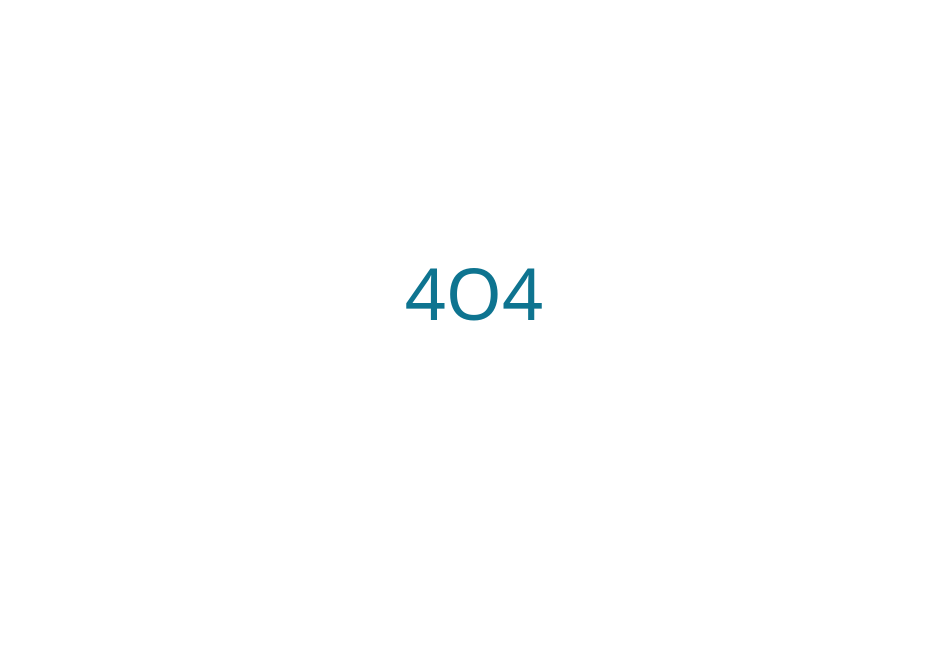
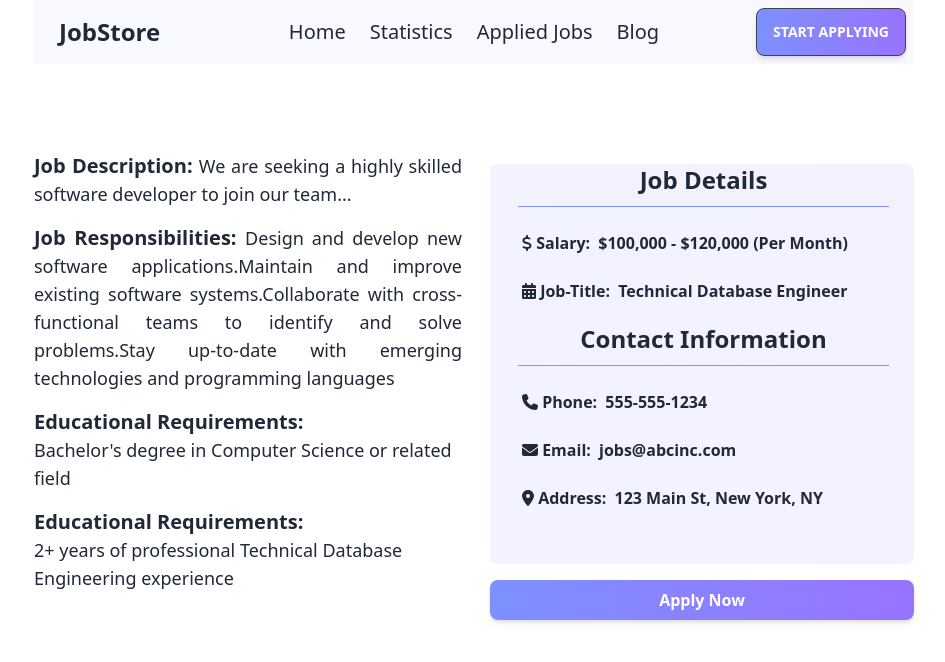
Before and after one commit to keyamoni05866/assignment-9, a React (Vite) app: page /job/1 in a window 1280 px wide. Shown: the top 662 px of the page, without its empty margins (166-1111 px from the left). Built offline with nearby package versions, Linux system fonts and the light colour scheme.

Commit message:
view details compelete

```diff
--- a/src/Components/Category/Category.jsx
+++ b/src/Components/Category/Category.jsx
@@ -1,13 +1,13 @@
 import React from 'react';
 import './Category.css'
 
-const Category = ({data}) => {
+const Category = ({category}) => {
     return (
         <div >
              <div className='category2 '>
-                 <img src={data.icon} alt=""  className='p-3'/>
-                 <h1  className='pb-2 ps-3 text-lg font-semibold'>{data.name}</h1>
-                 <p className='ps-3 text-lg pb-3'>{data.available_jobs}+ Jobs Available</p>
+                 <img src={category.icon} alt=""  className='p-3'/>
+                 <h1  className='pb-2 ps-3 text-lg font-semibold'>{category.name}</h1>
+                 <p className='ps-3 text-lg pb-3'>{category.available_jobs}+ Jobs Available</p>
              </div>
 
         </div>
--- a/src/Components/Header/Header.jsx
+++ b/src/Components/Header/Header.jsx
@@ -56,7 +56,7 @@ const Header = () => {
           </ul>
         </div>
         <div className="navbar-end">
-          <a className="btn  bg-blue-500 text-white font-semibold rounded-lg shadow-md hover:bg-blue-700 focus:outline-none focus:ring-2 focus:ring-blue-400 focus:ring-opacity-75">Start Applying</a>
+          <a className="btn  apply text-white font-semibold rounded-lg shadow-md hover:bg-blue-700 focus:outline-none focus:ring-2 focus:ring-blue-400 focus:ring-opacity-75">Start Applying</a>
         </div>
       </div>
     </div>
--- a/src/Components/Home/Home.jsx
+++ b/src/Components/Home/Home.jsx
@@ -5,13 +5,13 @@ import Category from "../Category/Category";
 import Job from "../Job/Job";
 
 const Home = () => {
-  const data1 = useLoaderData();
- const [jobs, setJobs] = useState([]);
- useEffect (() =>{
-       fetch('data2.json')
-       .then(res => res.json())
-       .then(data => setJobs(data))
- },[])
+  const jobs = useLoaderData();
+  const [categories, setCategories] = useState([]);
+  useEffect(() => {
+    fetch("data1.json")
+      .then((res) => res.json())
+      .then((data) => setCategories(data));
+  }, []);
 
   return (
     <div>
@@ -31,12 +31,12 @@ const Home = () => {
             need. Its your future. Come find it. Manage all your job application
             from start to finish.
           </p>
-          <button className=" mt-7 py-2 px-4 bg-blue-500 text-white font-semibold rounded-lg shadow-md hover:bg-blue-700 focus:outline-none focus:ring-2 focus:ring-blue-400 focus:ring-opacity-75">
+          <button className=" mt-7 py-2 px-4 apply text-white font-semibold rounded-lg shadow-md hover:bg-blue-700 focus:outline-none focus:ring-2 focus:ring-blue-400 focus:ring-opacity-75">
             Get Started
           </button>
         </div>
         <div className="img-container w-1/2">
-          <img src="https://i.ibb.co/wCdFrK8/P3-OLGJ1-copy-1.png"  alt="" />
+          <img src="https://i.ibb.co/wCdFrK8/P3-OLGJ1-copy-1.png" alt="" />
         </div>
       </div>
 
@@ -49,25 +49,25 @@ const Home = () => {
           </p>
         </div>
         <div className="category">
-          {data1.map((data) => (
-            <Category data={data} key={data.id}></Category>
+          {categories.map((category) => (
+            <Category category={category} key={category.id}></Category>
           ))}
         </div>
-        </div>
-        <div>
+      </div>
+      <div>
         <div className="text-center mt-20">
           <h1 className="text-4xl font-semibold mb-3">Featured Jobs</h1>
           <p className="text-xl">
-          Explore thousands of job opportunities with all the information you need. Its your future
+            Explore thousands of job opportunities with all the information you
+            need. Its your future
           </p>
         </div>
-             <div className="jobs-container ">
-             {
-                jobs.map(job => <Job job={job} key={job.id}></Job> )
-              }
-             </div>
+        <div className="jobs-container ">
+          {jobs.map((job) => (
+            <Job job={job} key={job.id}></Job>
+          ))}
         </div>
-
+      </div>
     </div>
   );
 };
--- a/src/Components/Job/Job.jsx
+++ b/src/Components/Job/Job.jsx
@@ -3,8 +3,9 @@ import "./Job.css";
 import ReactDOM from "react-dom";
 import { FontAwesomeIcon } from "@fortawesome/react-fontawesome";
 import { faLocationDot, faDollarSign } from "@fortawesome/free-solid-svg-icons";
+import { Link } from "react-router-dom";
 const Job = ({ job }) => {
-  const { title, company_name, location, Image, salary, job_type1, job_type2 } =
+  const { title, company_name, location, Image, salary, job_type1, job_type2 ,id} =
     job;
 
   return (
@@ -33,8 +34,8 @@ const Job = ({ job }) => {
         </div>
       </div>
 
-      <button className="mt-4 mb-0 py-2 px-4 bg-blue-500 text-white font-semibold rounded-lg shadow-md hover:bg-blue-700 focus:outline-none focus:ring-2 focus:ring-blue-400 focus:ring-opacity-75">
-        View Details
+      <button className="mt-4 mb-0 py-2 px-4 apply text-white font-semibold rounded-lg shadow-md hover:bg-blue-700 focus:outline-none focus:ring-2 focus:ring-blue-400 focus:ring-opacity-75">
+       <Link to={`/job/${id}`}> View Details</Link>
       </button>
     </div>
   );
--- /dev/null
+++ b/src/Components/JobDetails/JobDetails.css
@@ -0,0 +1,20 @@
+.contact-info {
+  background: linear-gradient(
+    90deg,
+    rgba(126, 144, 254, 0.1) 0%,
+    rgba(152, 115, 255, 0.1) 100%
+  );
+  border-radius: 8px;
+  width: 424px;
+  height: 400px;
+}
+.detail{
+    border-bottom: 1px solid #7E90FE ;
+    margin-right: 25px;
+    padding-bottom: 10px;
+
+}
+.apply{
+    background: linear-gradient(90deg, #7E90FE 0%, #9873FF 100%);
+
+}
--- /dev/null
+++ b/src/Components/JobDetails/JobDetails.jsx
@@ -0,0 +1,106 @@
+import React, { useEffect, useState } from "react";
+import { useLoaderData, useParams } from "react-router-dom";
+import "./JobDetails.css";
+import { FontAwesomeIcon } from "@fortawesome/react-fontawesome";
+import {
+  faDollarSign,
+  faPhone,
+  faEnvelope,
+  faCalendarAlt,
+  faLocationDot,
+} from "@fortawesome/free-solid-svg-icons";
+
+const JobDetails = () => {
+  const [singleJobs, setSingleJobs] = useState({});
+  const JobDetails = useLoaderData();
+  const id = useParams();
+  //  console.log(singleJobs)
+  const {
+    job_description,
+    job_responsibilities,
+    educational_requirements,
+    experience,
+    salary,
+    title,
+    phone,
+    email,
+    address,
+  } = singleJobs;
+  //   console.log(job_description);
+
+  useEffect(() => {
+    const details = JobDetails.find((job) => job.id == id.jobId);
+    setSingleJobs(details);
+  }, []);
+
+  return (
+    <div>
+      <div>
+        {/* <h2>Job Details</h2>
+      <img src="https://i.ibb.co/86zJxh1/Vector-1.png" alt="" />
+      <img src="https://i.ibb.co/PmNx9HL/Vector.png" alt="" /> */}
+      </div>
+      <div className="flex gap-7 w-full  mt-20 ">
+        <div className="description mt-2  w-3/5">
+          <p className="  text-xl font-semibold text-justify">
+            Job Description:{" "}
+            <span className="text-lg font-light">{job_description}</span>
+          </p>
+          <p className="  text-xl font-semibold text-justify mt-4">
+            Job Responsibilities:{" "}
+            <span className="text-lg font-light">{job_responsibilities}</span>
+          </p>
+          <h1 className="text-xl font-semibold text-justify mt-4">
+            Educational Requirements:
+          </h1>
+          <span className="text-lg font-light">{educational_requirements}</span>
+          <h1 className="text-xl font-semibold text-justify mt-4">
+            Educational Requirements:
+          </h1>
+          <span className="text-lg font-light">{experience}</span>
+        </div>
+        <div className="">
+          <div className="contact-info ">
+            <h1 className=" text-2xl font-semibold ms-7 detail mt-5 text-center">
+              Job Details
+            </h1>
+            <p className="mt-6 ms-8 font-semibold ">
+              {" "}
+              <FontAwesomeIcon icon={faDollarSign} /> Salary:
+              <span className="ps-1"> {salary} (Per Month)</span>
+            </p>
+            <p className="mt-6 ms-8 font-semibold">
+              {" "}
+              <FontAwesomeIcon icon={faCalendarAlt} /> Job-Title:
+              <span className="ps-1"> {title} </span>
+            </p>
+
+            <h1 className=" text-2xl font-semibold ms-7 detail mt-5 text-center">
+              Contact Information
+            </h1>
+            <p className="mt-6 ms-8 font-semibold ">
+              {" "}
+              <FontAwesomeIcon icon={faPhone} /> Phone:
+              <span className="ps-1"> {phone} </span>
+            </p>
+            <p className="mt-6 ms-8 font-semibold ">
+              {" "}
+              <FontAwesomeIcon icon={faEnvelope} /> Email:
+              <span className="ps-1"> {email} </span>
+            </p>
+            <p className="mt-6 ms-8 font-semibold ">
+              {" "}
+              <FontAwesomeIcon icon={faLocationDot} /> Address:
+              <span className="ps-1"> {address} </span>
+            </p>
+          </div>
+          <button className="mt-4 mb-0 py-2 px-4 apply text-white font-semibold rounded-lg shadow-md hover:bg-blue-700 focus:outline-none focus:ring-2 focus:ring-blue-400 focus:ring-opacity-75 w-full">
+            Apply Now
+          </button>
+        </div>
+      </div>
+    </div>
+  );
+};
+
+export default JobDetails;
--- a/src/main.jsx
+++ b/src/main.jsx
@@ -12,6 +12,7 @@ import Statistics from './Components/Statistics/Statistics';
 import Jobs from './Components/AppliedJobs/Jobs';
 import Blog from './Components/Blog/Blog';
 import ErrorPage from './Components/ErrorPage/ErrorPage';
+import JobDetails from './Components/JobDetails/JobDetails';
 
 const router = createBrowserRouter([
 
@@ -26,7 +27,12 @@ const router = createBrowserRouter([
       {
         path: '/',
         element: <Home></Home>,
-        loader: () => fetch('data1.json')
+        loader: () => fetch('/data2.json')
+      },
+      {
+         path: 'job/:jobId',
+         element: <JobDetails></JobDetails>,
+        loader: () => fetch('/data2.json')
       },
       {
         path: 'statistics',
```
